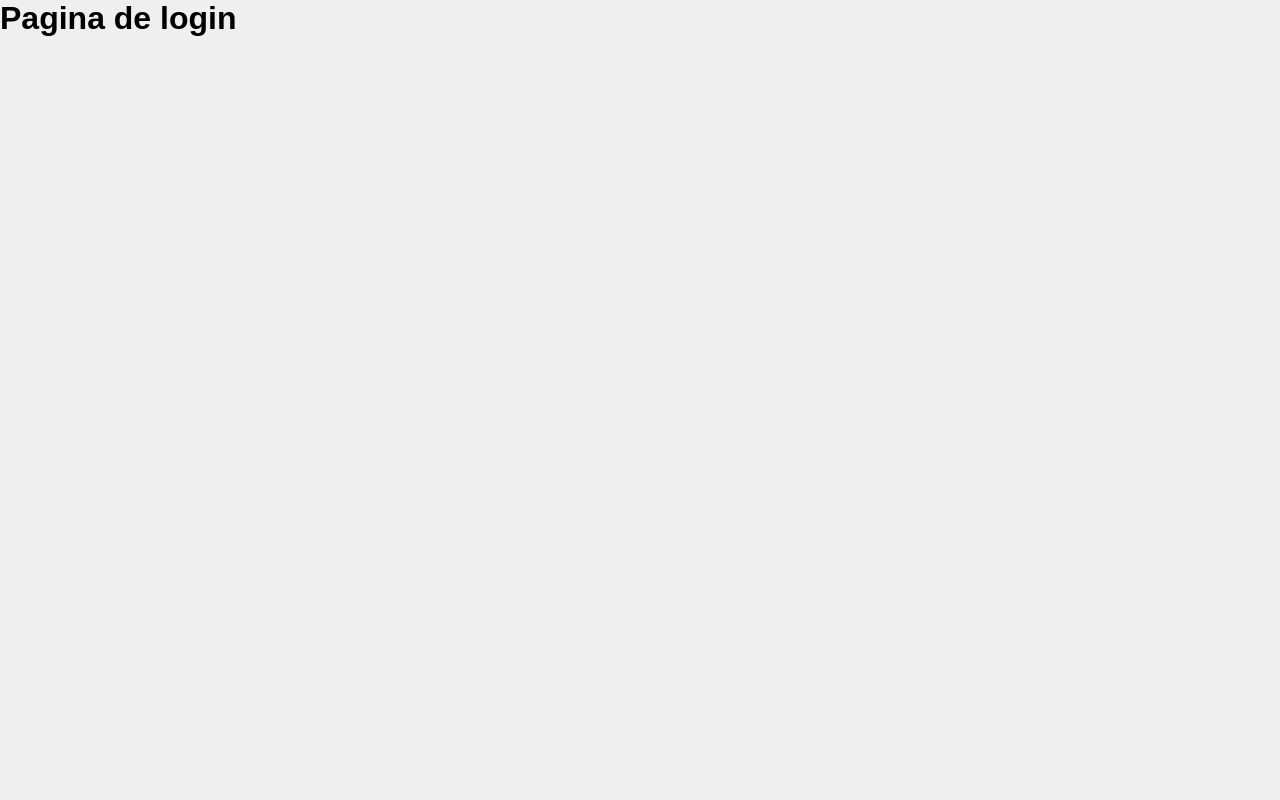
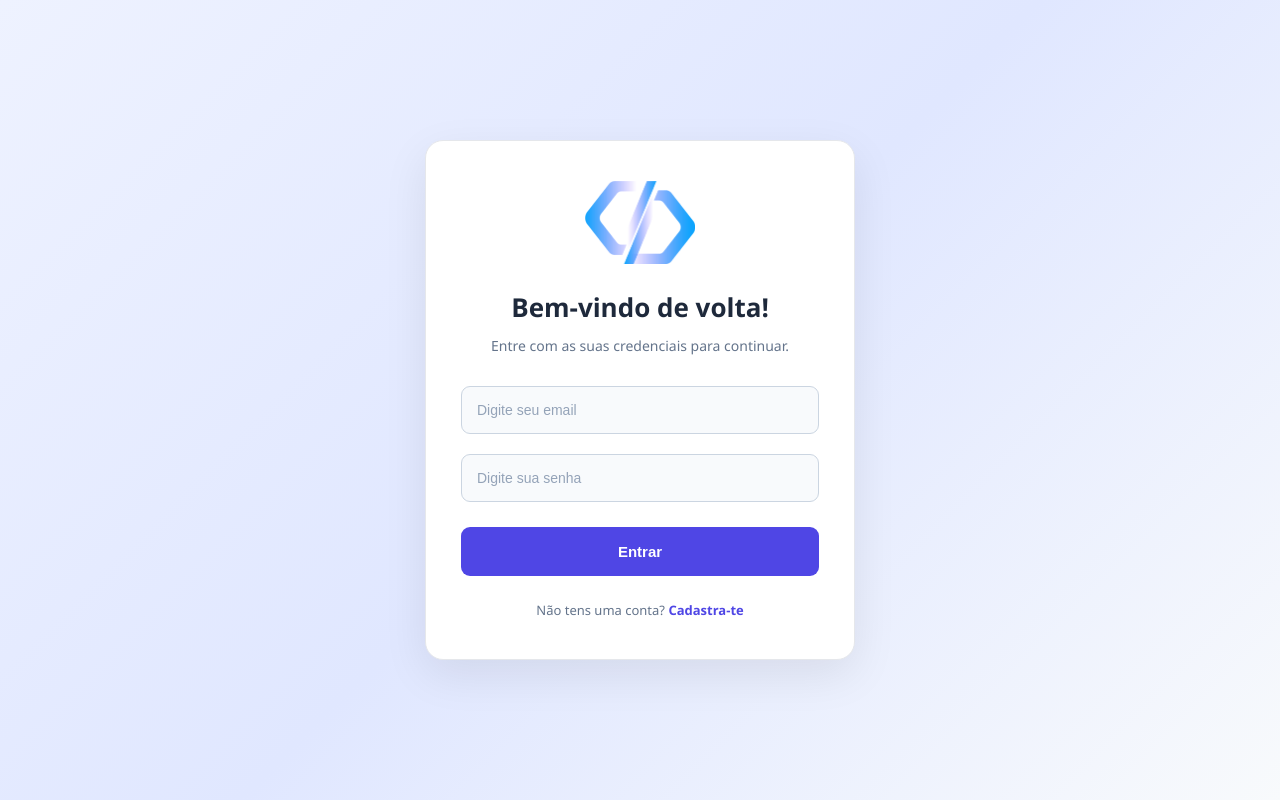
Before and after one commit to FabioCirilo/sistema-chamado, a React (Create React App) app: page / in a window 1280 px wide. Built offline with nearby package versions, Linux system fonts and the light colour scheme.

Commit message:
Pagina de login

```diff
--- a/src/pages/SignIn/index.js
+++ b/src/pages/SignIn/index.js
@@ -1,7 +1,58 @@
+import './signin.css'
+import logo from '../../assets/logo.png'
+import { Link } from 'react-router-dom'
+import { useState } from 'react'
+
 export default function SignIn() {
+  const [email, setEmail] = useState('')
+  const [password, setpassword] = useState('')
+
+  function handleLogin(e) {
+    e.preventDefault()
+    alert('Teste')
+  }
+
   return (
-    <div>
-      <h1> Pagina de login </h1>
+    <div className="container-center">
+      <div className="login">
+        <div className="login-area">
+          <img src={logo} alt="Logo do sistema de chamados" />
+        </div>
+
+        <div className="login-header">
+          <h1>Bem-vindo de volta!</h1>
+          <p>Entre com as suas credenciais para continuar.</p>
+        </div>
+
+        <form onSubmit={handleLogin}>
+          <div className="input-group">
+            <input
+              type="email"
+              value={email}
+              onChange={e => setEmail(e.target.value)}
+              placeholder="Digite seu email"
+              required
+            />
+          </div>
+
+          <div className="input-group">
+            <input
+              type="password"
+              value={password}
+              onChange={e => setpassword(e.target.value)}
+              placeholder="Digite sua senha"
+              required
+            />
+          </div>
+
+          <button type="submit">Entrar</button>
+        </form>
+
+        <div className="register-link">
+          <span>Não tens uma conta?</span>
+          <Link to="/register"> Cadastra-te</Link>
+        </div>
+      </div>
     </div>
   )
 }
--- /dev/null
+++ b/src/pages/SignIn/signin.css
@@ -0,0 +1,140 @@
+.container-center {
+  min-height: 100vh;
+  width: 100%;
+  display: flex;
+  justify-content: center;
+  align-items: center;
+  padding: 20px;
+  background: linear-gradient(135deg, #eef2ff, #e0e7ff, #f8fafc);
+  font-family: 'Segoe UI', sans-serif;
+}
+
+.login {
+  width: 100%;
+  max-width: 430px;
+  background: #ffffff;
+  padding: 40px 35px;
+  border-radius: 18px;
+  box-shadow: 0 15px 45px rgba(0, 0, 0, 0.08);
+  border: 1px solid #e5e7eb;
+}
+
+.login-area {
+  display: flex;
+  justify-content: center;
+  align-items: center;
+  margin-bottom: 25px;
+}
+
+.login-area img {
+  width: 110px;
+  height: auto;
+  object-fit: contain;
+}
+
+.login-header {
+  text-align: center;
+  margin-bottom: 30px;
+}
+
+.login-header h1 {
+  font-size: 26px;
+  font-weight: 700;
+  color: #1e293b;
+  margin-bottom: 10px;
+}
+
+.login-header p {
+  font-size: 14px;
+  color: #64748b;
+  line-height: 1.5;
+}
+
+.login form {
+  display: flex;
+  flex-direction: column;
+  gap: 20px;
+}
+
+.input-group {
+  display: flex;
+  flex-direction: column;
+  gap: 8px;
+}
+
+.input-group input {
+  width: 100%;
+  height: 48px;
+  padding: 0 15px;
+  border: 1px solid #cbd5e1;
+  border-radius: 9px;
+  outline: none;
+  font-size: 14px;
+  color: #1e293b;
+  background: #f8fafc;
+  transition: all 0.3s ease;
+}
+
+.input-group input::placeholder {
+  color: #94a3b8;
+}
+
+.input-group input:focus {
+  border-color: #4f46e5;
+  background: #ffffff;
+  box-shadow: 0 0 0 3px rgba(79, 70, 229, 0.12);
+}
+
+.login form button {
+  width: 100%;
+  height: 49px;
+  border: none;
+  border-radius: 9px;
+  background: #4f46e5;
+  color: #ffffff;
+  font-size: 15px;
+  font-weight: 600;
+  cursor: pointer;
+  transition: all 0.3s ease;
+  margin-top: 5px;
+}
+
+.login form button:hover {
+  background: #3730a3;
+  transform: translateY(-2px);
+  box-shadow: 0 6px 15px rgba(79, 70, 229, 0.25);
+}
+
+.register-link {
+  text-align: center;
+  margin-top: 25px;
+  font-size: 13px;
+  color: #64748b;
+}
+
+.register-link a {
+  color: #4f46e5;
+  font-weight: 600;
+  text-decoration: none;
+  transition: color 0.3s ease;
+}
+
+.register-link a:hover {
+  color: #312e81;
+  text-decoration: underline;
+}
+
+/* Responsividade */
+@media (max-width: 480px) {
+  .login {
+    padding: 30px 22px;
+  }
+
+  .login-header h1 {
+    font-size: 23px;
+  }
+
+  .login-area img {
+    width: 90px;
+  }
+}
```
